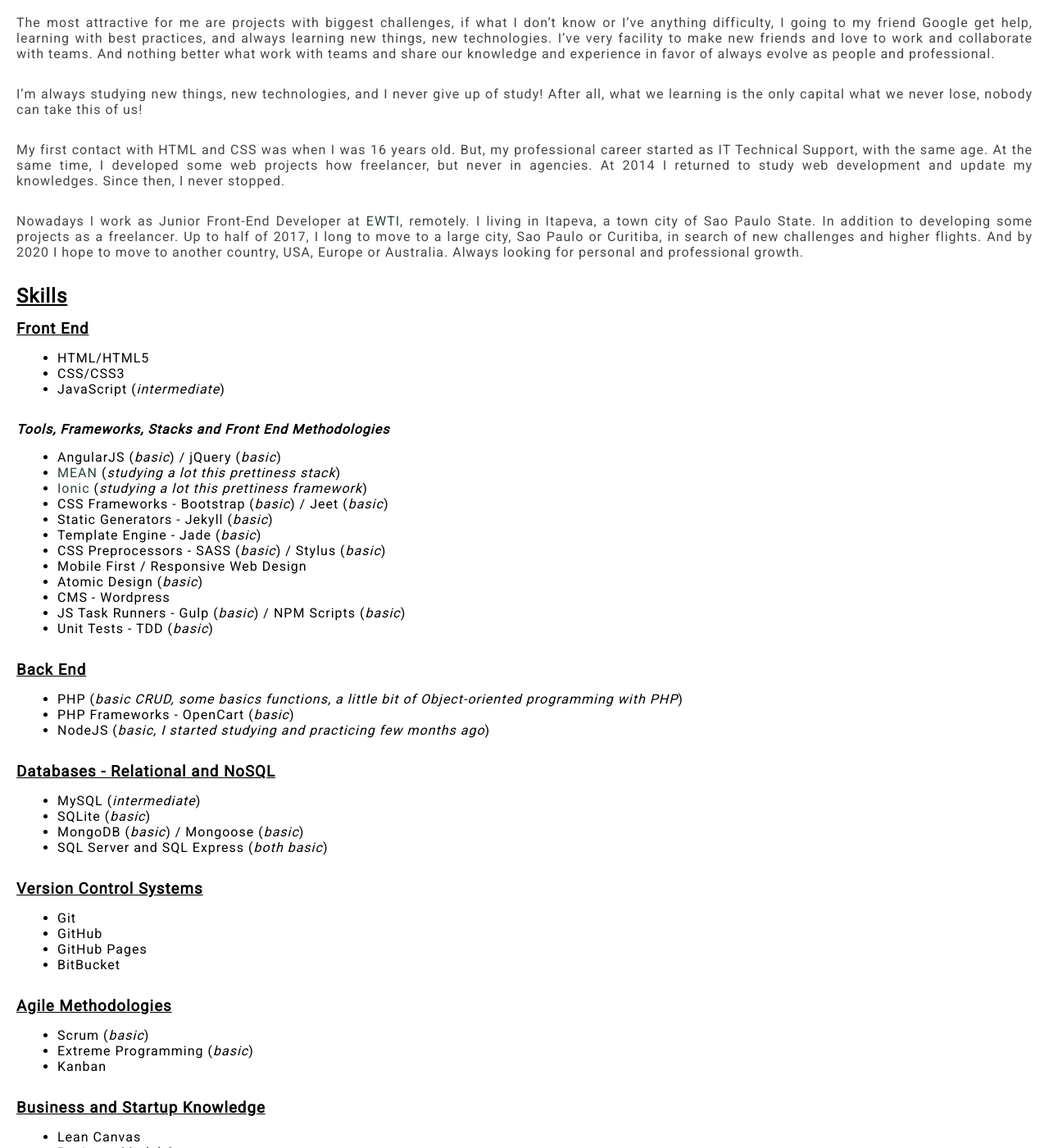
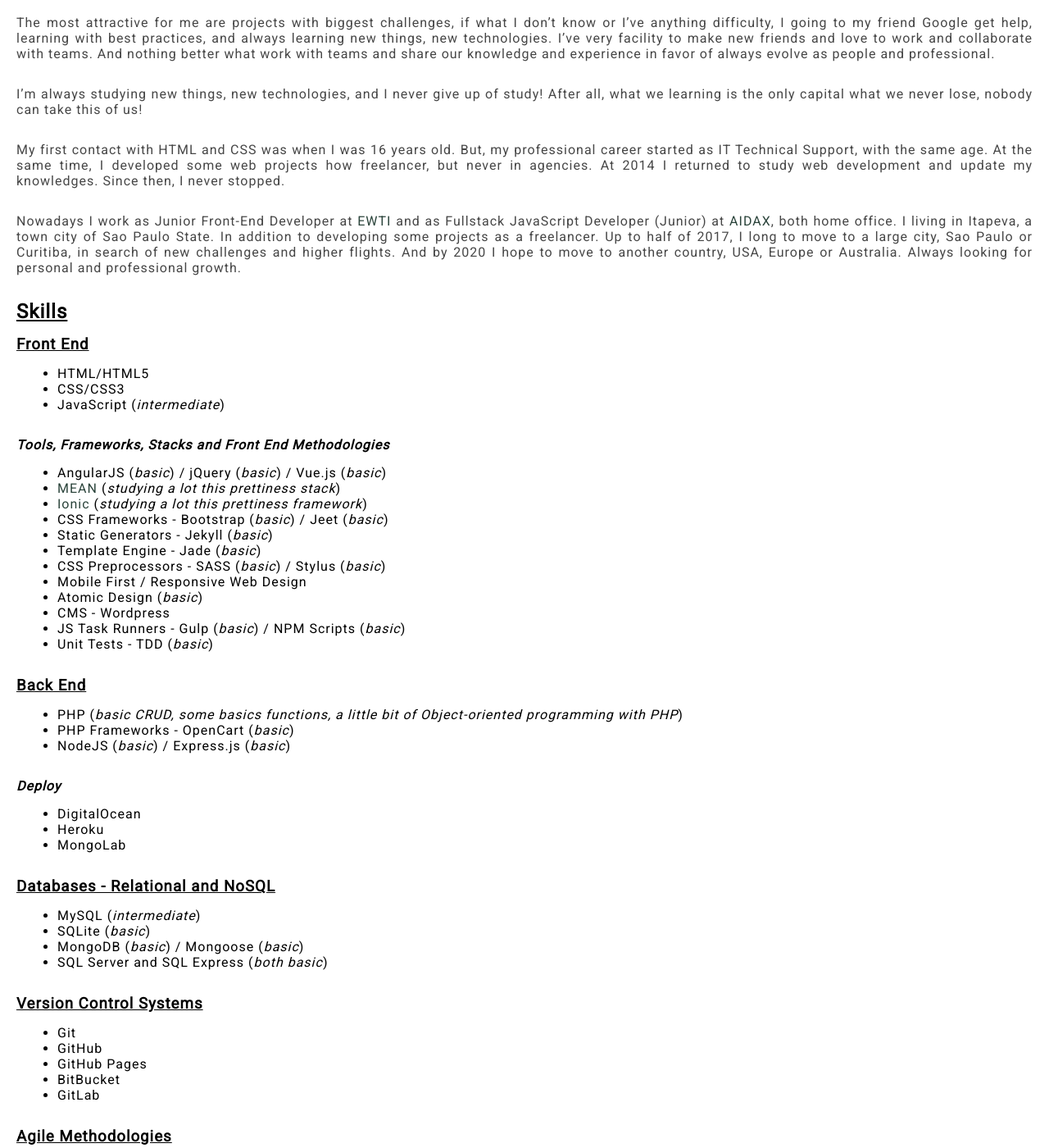
Before and after one commit to ednilsonamaral/ednilsonamaral.github.io, a Jekyll site: the page built from about.md, in a window 1280 px wide and 1400 px high, scrolled down 304 px. Shown: the whole window at 82% size. Built offline with Jekyll 4.4.1, drawn with Linux system fonts in a browser that asks for light colours; comment, search, counter and statistics services are not loaded.

Commit message:
New skills and new description

```diff
--- a/about.md
+++ b/about.md
@@ -14,7 +14,7 @@ I'm always studying new things, new technologies, and I never give up of study!
 
 My first contact with HTML and CSS was when I was 16 years old. But, my professional career started as IT Technical Support, with the same age. At the same time, I developed some web projects how freelancer, but never in agencies. At 2014 I returned to study web development and update my knowledges. Since then, I never stopped.
 
-Nowadays I work as Junior Front-End Developer at [EWTI](http://www.ewti.com.br/), remotely. I living in Itapeva, a town city of Sao Paulo State. In addition to developing some projects as a freelancer. Up to half of 2017, I long to move to a large city, Sao Paulo or Curitiba, in search of new challenges and higher flights. And by 2020 I hope to move to another country, USA, Europe or Australia. Always looking for personal and professional growth.
+Nowadays I work as Junior Front-End Developer at [EWTI](http://www.ewti.com.br/) and as Fullstack JavaScript Developer (Junior) at [AIDAX](http://www.aidaxbi.com/), both home office. I living in Itapeva, a town city of Sao Paulo State. In addition to developing some projects as a freelancer. Up to half of 2017, I long to move to a large city, Sao Paulo or Curitiba, in search of new challenges and higher flights. And by 2020 I hope to move to another country, USA, Europe or Australia. Always looking for personal and professional growth.
 
 
 ## Skills
@@ -27,7 +27,7 @@ Nowadays I work as Junior Front-End Developer at [EWTI](http://www.ewti.com.br/)
 
 #### Tools, Frameworks, Stacks and Front End Methodologies
 
-* AngularJS (*basic*) / jQuery (*basic*)
+* AngularJS (*basic*) / jQuery (*basic*) / Vue.js (*basic*)
 * [MEAN](https://github.com/Webschool-io/be-mean-instagram) (*studying a lot this prettiness stack*)
 * [Ionic](ionicframework.com) (*studying a lot this prettiness framework*)
 * CSS Frameworks - Bootstrap (*basic*) / Jeet (*basic*)
@@ -45,7 +45,14 @@ Nowadays I work as Junior Front-End Developer at [EWTI](http://www.ewti.com.br/)
 
 * PHP (*basic CRUD, some basics functions, a little bit of Object-oriented programming with PHP*)
 * PHP Frameworks - OpenCart (*basic*)
-* NodeJS (*basic, I started studying and practicing few months ago*)
+* NodeJS (*basic*) / Express.js (*basic*)
+
+
+#### Deploy
+
+* DigitalOcean
+* Heroku
+* MongoLab
 
 
 ### Databases - Relational and NoSQL
@@ -62,6 +69,7 @@ Nowadays I work as Junior Front-End Developer at [EWTI](http://www.ewti.com.br/)
 * GitHub
 * GitHub Pages
 * BitBucket
+* GitLab
 
 
 ### Agile Methodologies
```
